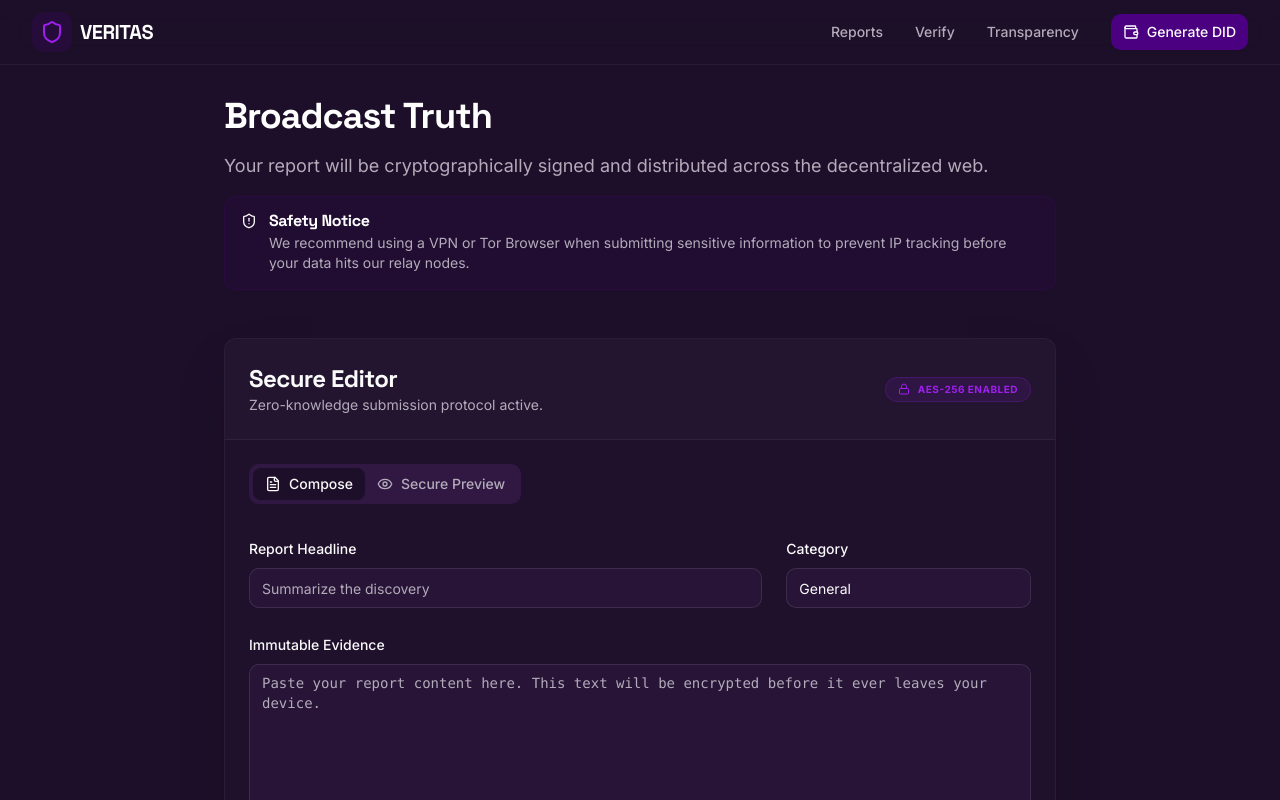
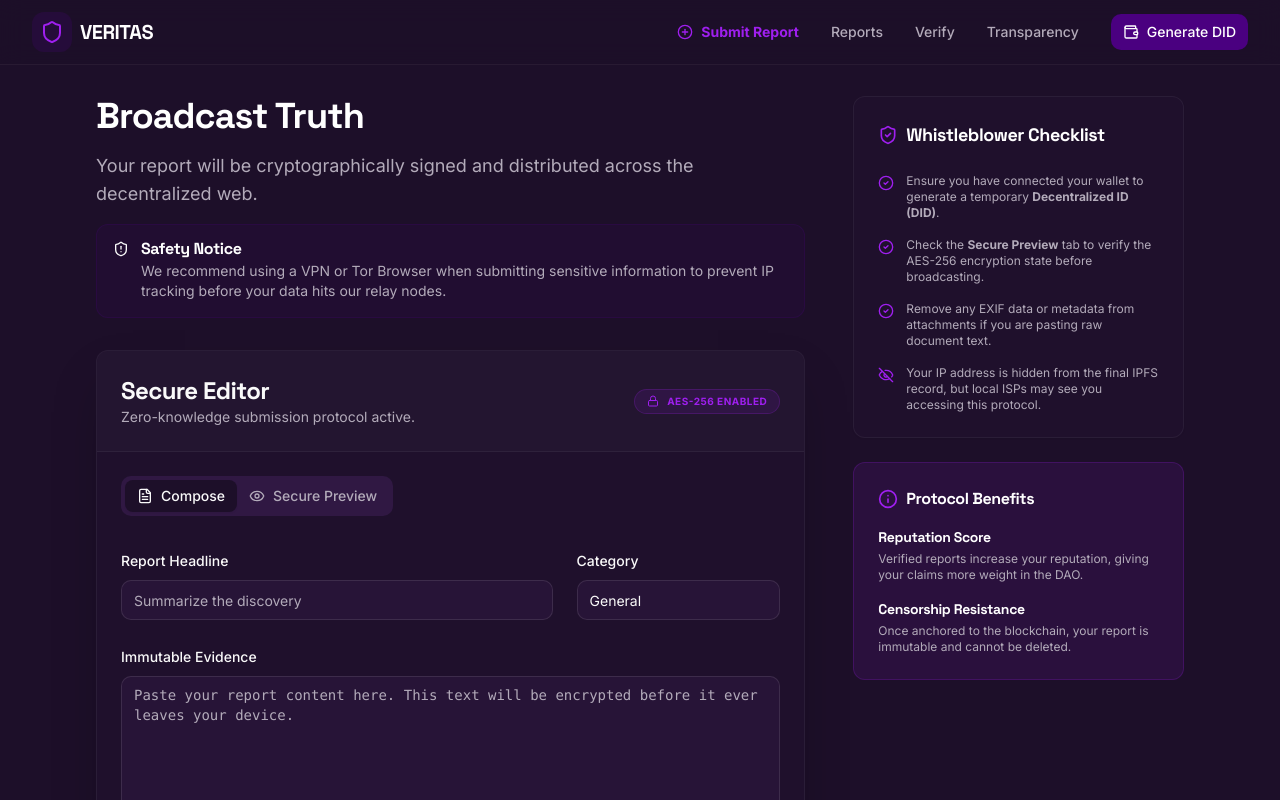
Before and after one commit to Techhackontime999/A-B-H-A-Y, a Next.js app: page /submit in a window 1280 px wide. Shown: the top 800 px of the page. Built offline with nearby package versions, Linux system fonts and the light colour scheme; what @genkit-ai/google-genai, genkit would draw is missing.

Commit message:
how i report

```diff
--- a/src/app/submit/page.tsx
+++ b/src/app/submit/page.tsx
@@ -1,13 +1,18 @@
 
 import { ReportEditor } from "@/components/veritas/Editor";
 import { Alert, AlertTitle, AlertDescription } from "@/components/ui/alert";
-import { ShieldAlert, Info } from "lucide-react";
+import { ShieldAlert, Info, CheckCircle2, ShieldCheck, EyeOff } from "lucide-react";
+import { Card, CardContent, CardHeader, CardTitle } from "@/components/ui/card";
 
 export default function SubmitReport() {
   return (
     <div className="min-h-screen pt-24 pb-16">
-      <div className="max-w-4xl mx-auto px-4 sm:px-6 lg:px-8">
-        <div className="mb-12 space-y-4">
+      <div className="max-w-6xl mx-auto px-4 sm:px-6 lg:px-8">
+        <div className="grid grid-cols-1 lg:grid-cols-3 gap-12">
+
+          {/* Main Editor Section */}
+          <div className="lg:col-span-2 space-y-8">
+            <div className="space-y-4">
               <h1 className="text-4xl font-headline font-bold text-white">Broadcast Truth</h1>
               <p className="text-muted-foreground text-lg">
                 Your report will be cryptographically signed and distributed across the decentralized web.
@@ -23,20 +28,52 @@ export default function SubmitReport() {
             </div>
 
             <ReportEditor />
+          </div>
 
-        <div className="mt-12 grid grid-cols-1 md:grid-cols-2 gap-8">
-          <div className="flex gap-4 p-4 rounded-xl bg-white/[0.02] border border-white/5">
-            <Info className="h-5 w-5 text-accent shrink-0 mt-1" />
+          {/* Instructions and Checklist Sidebar */}
+          <div className="space-y-6">
+            <Card className="bg-card/50 border-white/5">
+              <CardHeader>
+                <CardTitle className="text-lg font-headline font-bold text-white flex items-center gap-2">
+                  <ShieldCheck className="h-5 w-5 text-accent" />
+                  Whistleblower Checklist
+                </CardTitle>
+              </CardHeader>
+              <CardContent className="space-y-4">
+                <div className="flex gap-3">
+                  <CheckCircle2 className="h-4 w-4 text-accent shrink-0 mt-0.5" />
+                  <p className="text-xs text-muted-foreground">Ensure you have connected your wallet to generate a temporary <b>Decentralized ID (DID)</b>.</p>
+                </div>
+                <div className="flex gap-3">
+                  <CheckCircle2 className="h-4 w-4 text-accent shrink-0 mt-0.5" />
+                  <p className="text-xs text-muted-foreground">Check the <b>Secure Preview</b> tab to verify the AES-256 encryption state before broadcasting.</p>
+                </div>
+                <div className="flex gap-3">
+                  <CheckCircle2 className="h-4 w-4 text-accent shrink-0 mt-0.5" />
+                  <p className="text-xs text-muted-foreground">Remove any EXIF data or metadata from attachments if you are pasting raw document text.</p>
+                </div>
+                <div className="flex gap-3">
+                  <EyeOff className="h-4 w-4 text-accent shrink-0 mt-0.5" />
+                  <p className="text-xs text-muted-foreground">Your IP address is hidden from the final IPFS record, but local ISPs may see you accessing this protocol.</p>
+                </div>
+              </CardContent>
+            </Card>
+
+            <div className="p-6 rounded-xl bg-accent/10 border border-accent/20 space-y-4">
+              <h4 className="font-headline font-bold text-white flex items-center gap-2">
+                <Info className="h-5 w-5 text-accent" />
+                Protocol Benefits
+              </h4>
+              <div className="space-y-4">
                 <div>
-              <h4 className="font-bold text-white text-sm mb-1">Reputation Score</h4>
-              <p className="text-xs text-muted-foreground">Successfully verified reports increase your wallet's reputation, giving your future claims more weight in the DAO verification queue.</p>
+                  <h5 className="text-sm font-bold text-white mb-1">Reputation Score</h5>
+                  <p className="text-xs text-muted-foreground">Verified reports increase your reputation, giving your claims more weight in the DAO.</p>
+                </div>
+                <div>
+                  <h5 className="text-sm font-bold text-white mb-1">Censorship Resistance</h5>
+                  <p className="text-xs text-muted-foreground">Once anchored to the blockchain, your report is immutable and cannot be deleted.</p>
                 </div>
               </div>
-          <div className="flex gap-4 p-4 rounded-xl bg-white/[0.02] border border-white/5">
-            <Info className="h-5 w-5 text-accent shrink-0 mt-1" />
-            <div>
-              <h4 className="font-bold text-white text-sm mb-1">Censorship Resistance</h4>
-              <p className="text-xs text-muted-foreground">Because Veritas is built on IPFS and Blockchain, once your report is published, it cannot be deleted by any single entity.</p>
             </div>
           </div>
         </div>
--- a/src/components/layout/Navbar.tsx
+++ b/src/components/layout/Navbar.tsx
@@ -1,8 +1,7 @@
-
 "use client";
 
 import Link from "next/link";
-import { Shield, Menu, X, Wallet, ShieldCheck, FileText, BarChart3 } from "lucide-react";
+import { Shield, Menu, X, Wallet, ShieldCheck, FileText, BarChart3, PlusCircle } from "lucide-react";
 import { useState } from "react";
 import { Button } from "@/components/ui/button";
 import { useWallet } from "@/components/veritas/WalletProvider";
@@ -32,6 +31,14 @@ export function Navbar() {
           </div>
 
           <div className="hidden md:flex items-center gap-8">
+            <Link
+              href="/submit"
+              className="flex items-center gap-2 text-sm font-bold text-accent hover:text-accent/80 transition-colors"
+            >
+              <PlusCircle className="h-4 w-4" />
+              Submit Report
+            </Link>
+
             {navLinks.map((link) => (
               <Link
                 key={link.name}
@@ -71,6 +78,12 @@ export function Navbar() {
       {/* Mobile Menu */}
       <div className={cn("md:hidden bg-secondary border-b border-white/5", isOpen ? "block" : "hidden")}>
         <div className="px-2 pt-2 pb-3 space-y-1 sm:px-3">
+          <Link
+            href="/submit"
+            className="block px-3 py-2 text-base font-bold text-accent"
+          >
+            Submit Report
+          </Link>
           {navLinks.map((link) => (
             <Link
               key={link.name}
```
Lines whose indentation alone changed are shown as unchanged.
